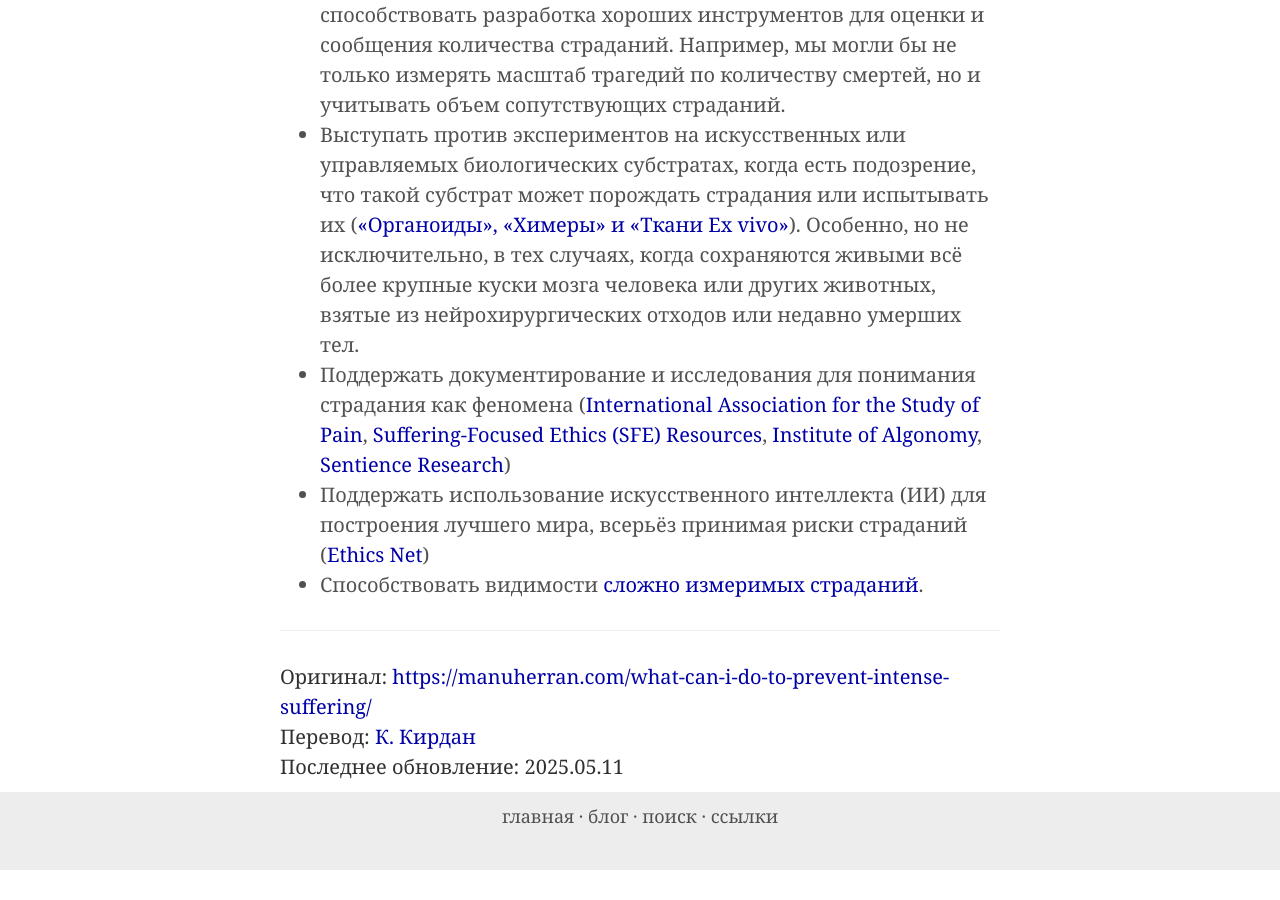
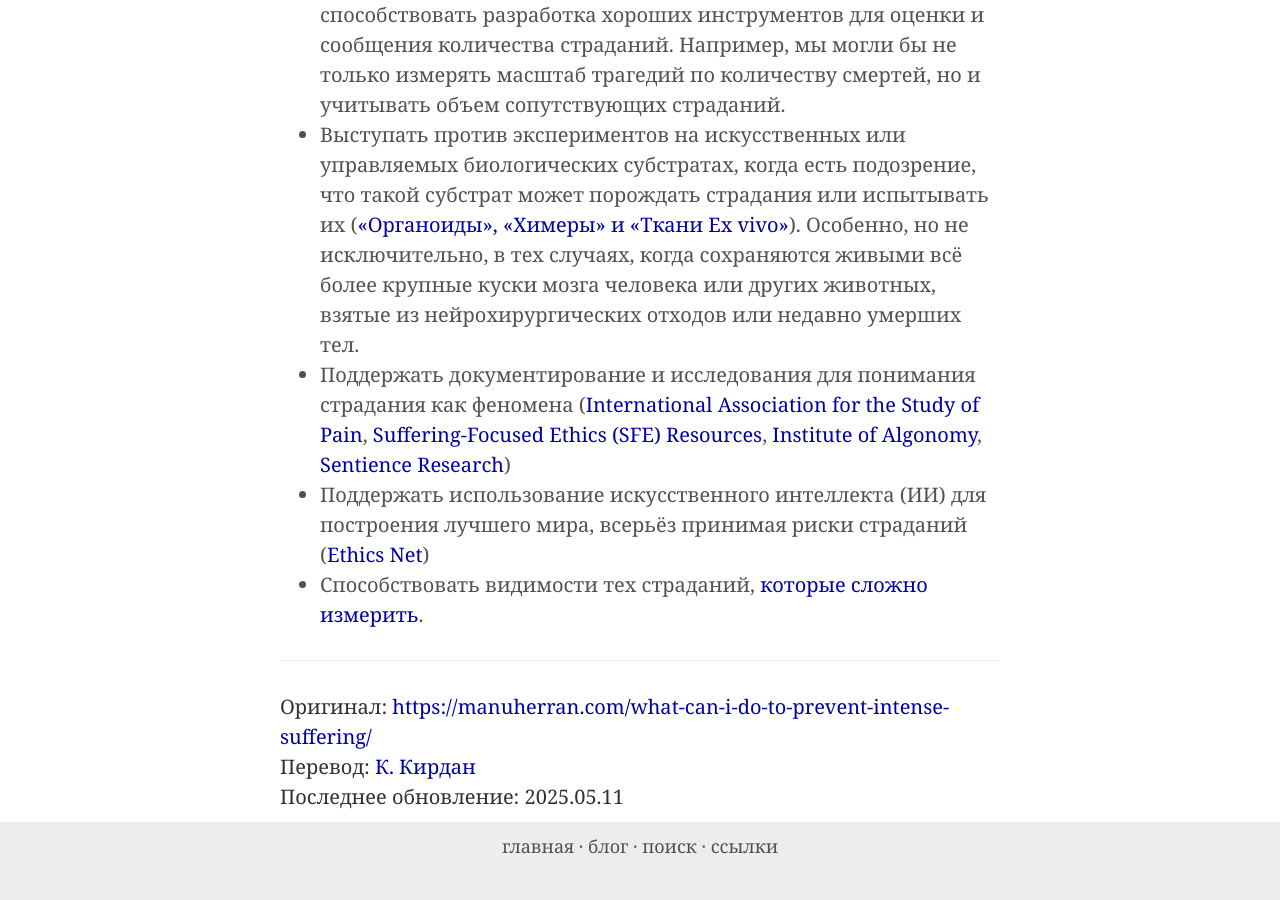
Before and after one commit to ReducingSuffering/reducingsuffering.github.io, a Jekyll site: the page built from _articles/manu-herran-what-can-i-do-to-prevent-intense-suffering.md, in a window 1280 px wide and 900 px high, scrolled down 2300 px. Built offline with Jekyll 4.4.1, drawn with Linux system fonts in a browser that asks for light colours; before the commit the page ends 3170 px from its top, so only the background shows below that.

Commit message:
Update manu-herran-what-can-i-do-to-prevent-intense-suffering.md

```diff
--- a/_articles/manu-herran-what-can-i-do-to-prevent-intense-suffering.md
+++ b/_articles/manu-herran-what-can-i-do-to-prevent-intense-suffering.md
@@ -39,4 +39,4 @@ _Связанное: [Что я могу сделать для предотвр
 - Выступать против экспериментов на искусственных или управляемых биологических субстратах, когда есть подозрение, что такой субстрат может порождать страдания или испытывать их ([«Органоиды», «Химеры» и «Ткани Ex vivo»](https://manuherran.com/types-of-suffering-based-on-their-uncertainty/)). Особенно, но не исключительно, в тех случаях, когда сохраняются живыми всё более крупные куски мозга человека или других животных, взятые из нейрохирургических отходов или недавно умерших тел.
 - Поддержать документирование и исследования для понимания страдания как феномена ([International Association for the Study of Pain](https://www.iasp-pain.org/), [Suffering-Focused Ethics (SFE) Resources](https://suffering-focused-ethics.surge.sh/), [Institute of Algonomy](https://docs.google.com/document/d/1cyDnDBxQKarKjeug2YJTv7XNTlVY-v9sQL45-Q2BFac/), [Sentience Research](https://sentience-research.org/))
 - Поддержать использование искусственного интеллекта (ИИ) для построения лучшего мира, всерьёз принимая риски страданий ([Ethics Net](https://www.ethicsnet.org/))
-- Способствовать видимости [сложно измеримых страданий](https://manuherran.com/types-of-suffering-based-on-their-uncertainty/).
+- Способствовать видимости тех страданий, [которые сложно измерить](https://manuherran.com/types-of-suffering-based-on-their-uncertainty/).
```
